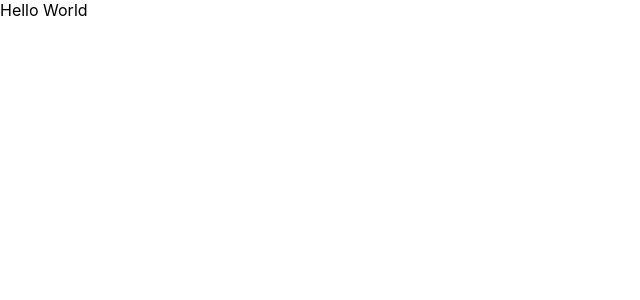
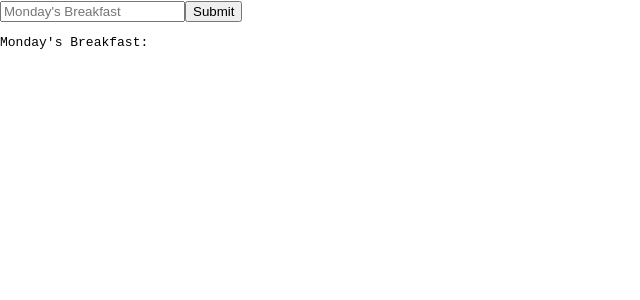
Before and after one commit to yasirabd/react-udacimeals, a React (Create React App) app: page / in a window 1280 px wide. Shown: the top 300 px of the page, without its empty margins (0-640 px from the left). Built offline with nearby package versions, Linux system fonts and the light colour scheme.

Commit message:
working with redux actions, reducers, and store

```diff
--- a/src/components/App.js
+++ b/src/components/App.js
@@ -1,12 +1,45 @@
-import React, { Component } from 'react';
+import React, { Component } from 'react'
+import { addRecipe } from '../actions'
 
 class App extends Component {
+  state = {
+    calendar: null
+  }
+  componentDidMount () {
+    const { store } = this.props
+
+    store.subscribe(() => {
+      this.setState(() => ({
+        calendar: store.getState()
+      }))
+    })
+  }
+  submitFood = () => {
+    this.props.store.dispatch(addRecipe({
+      day: 'monday',
+      meal: 'breakfast',
+      recipe: {
+        label: this.input.value
+      },
+    }))
+
+    this.input.value = ''
+  }
   render() {
     return (
       <div>
-        Hello World
+        <input
+          type='text'
+          ref={(input) => this.input = input}
+          placeholder="Monday's Breakfast"
+        />
+        <button onClick={this.submitFood}>Submit</button>
+
+        <pre>
+          Monday{`'`}s Breakfast: {this.state.calendar && this.state.calendar.monday.breakfast}
+        </pre>
       </div>
-    );
+    )
   }
 }
 
--- a/src/index.js
+++ b/src/index.js
@@ -11,5 +11,7 @@
   window.__REDUX_DEVTOOLS_EXTENSION__ && window.__REDUX_DEVTOOLS_EXTENSION__()
 )
 
-ReactDOM.render(<App />, document.getElementById('root'));
+ReactDOM.render(
+  <App store={store} />,
+  document.getElementById('root'));
 registerServiceWorker();
```
